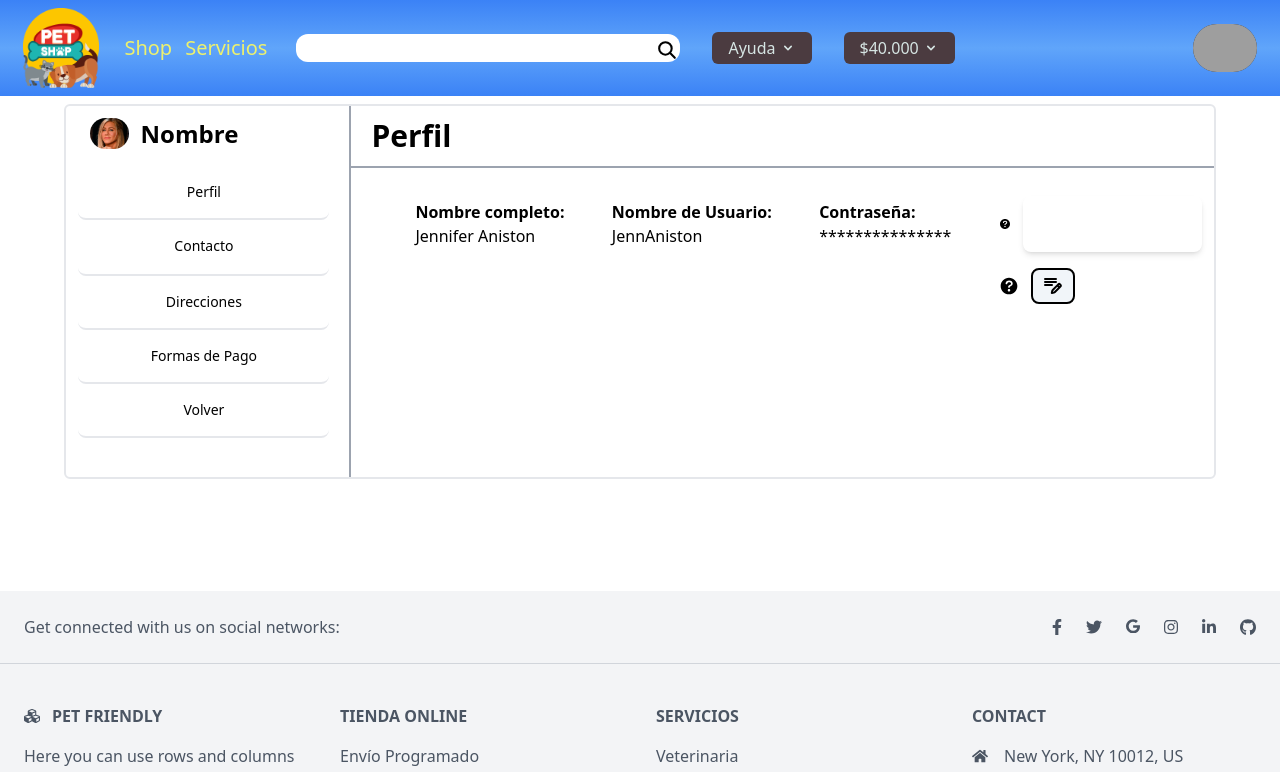
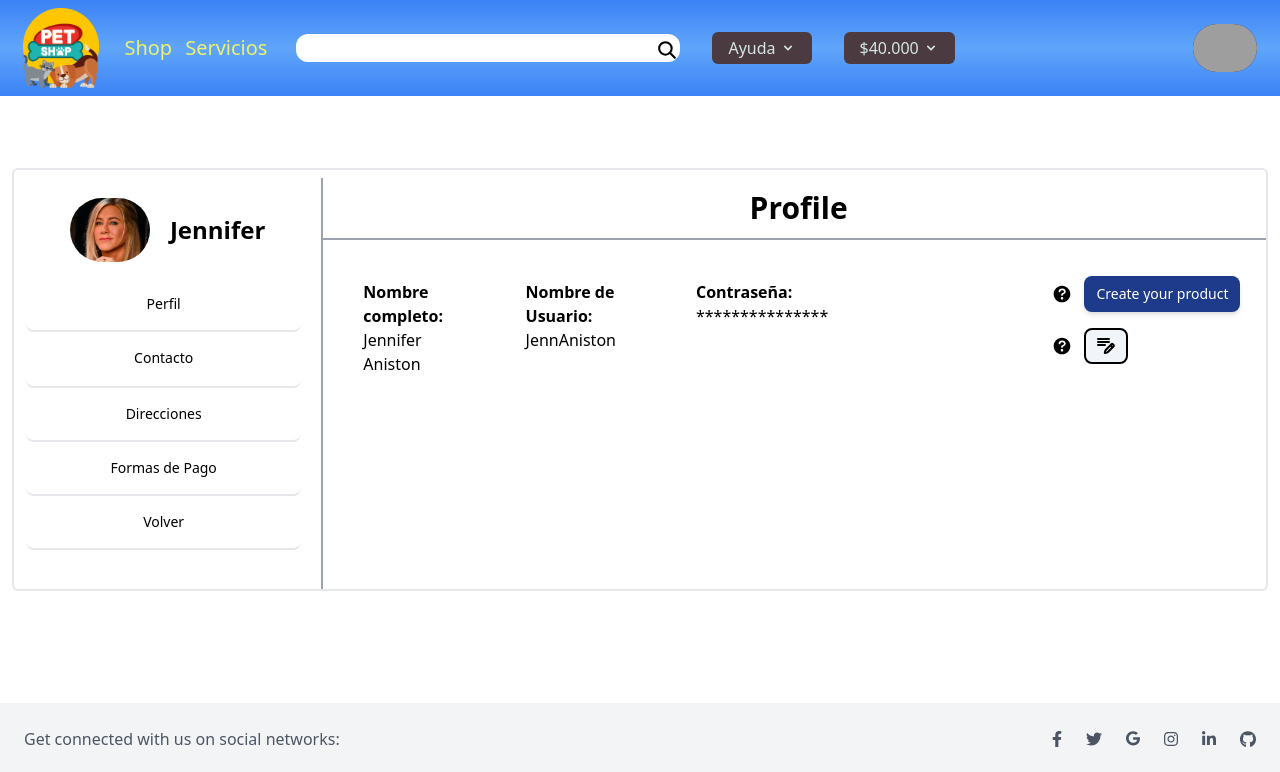
Before and after one commit to PetFriendlyUniverse/Henry-Pf, a React (Vite) app in the folder client/: page /profile/1 in a window 1280 px wide. Shown: the top 772 px of the page. Built offline with nearby package versions, Linux system fonts and the light colour scheme; grey boxes are pictures that could not be loaded.

Commit message:
estilos responsive de profile

```diff
--- a/client/src/components/Button/LinkButton.jsx
+++ b/client/src/components/Button/LinkButton.jsx
@@ -1,7 +1,7 @@
 function LinkButton({ component }) {
   return (
-    <button className="white mx-3 rounded-lg px-3 py-2 text-center text-sm font-medium text-white shadow-md hover:bg-blueHover focus:bg-blue-900">
-      {component} Register
+    <button className="mx-3 rounded-lg bg-blue-900 px-3 py-2 text-center text-sm font-medium text-white shadow-md hover:bg-blueHover">
+      {component}
     </button>
   );
 }
--- a/client/src/pages/ecommerce/Profile/Profile.jsx
+++ b/client/src/pages/ecommerce/Profile/Profile.jsx
@@ -17,15 +17,15 @@ function Profile() {
     setShowInfo(e.target.name);
   };
   return (
-    <div className=" flex justify-center py-28 px-3 pt-20 md:max-w-fit ">
-      <div className="mt-6 flex h-full w-11/12 rounded-md border-2">
+    <div className="flex justify-center py-28 px-3 pt-36 md:max-w-fit">
+      <div className="mt-6 flex h-full w-full flex-col rounded-md border-2 pt-2 sm:flex-row md:flex-row">
         <div className="mb-3 p-3 xl:w-96 ">
-          <div className="flex lg:w-40 ">
-            <div className="px-3 lg:max-w-3xl">
-              <img src={photoUser} alt="profile" className="rounded-full" />
+          <div class="flex flex-col items-center justify-center pt-2 sm:flex-row md:justify-between md:px-11">
+            <div class="mb-4 w-56 sm:mb-0 sm:w-72 md:w-20">
+              <img src={photoUser} alt="profile" class="rounded-full" />
             </div>
-            <div>
-              <h1 className="text-2xl font-black">{`Nombre`}</h1>
+            <div class="mx-0 text-center sm:text-left">
+              <h1 class="text-2xl font-black">{`Jennifer`}</h1>
             </div>
           </div>
           <div className="">
@@ -197,25 +197,33 @@ function Profile() {
             </div>
           </div>
         </div>
-        <div className="border-l-2 border-gray-400 lg:w-[1200px]">
+        <div className="border-gray-400 lg:w-[1200px] lg:border-l-2">
           {showInfo == "profile" ? (
             <div className="border-b-2 border-gray-400 p-3">
-              <h1 className="pl-2 text-3xl font-semibold">Perfil</h1>
+              <h1 className="flex justify-center pl-2 text-3xl font-semibold">
+                Profile
+              </h1>
             </div>
           ) : showInfo == "contact" ? (
             <div className="border-b-2 border-gray-400 p-3">
-              <h1 className="pl-2 text-3xl font-semibold">Contacto</h1>
+              <h1 className="flex justify-center pl-2 text-3xl font-semibold">
+                Contact
+              </h1>
             </div>
           ) : showInfo == "ubication" ? (
             <div className="border-b-2 border-gray-400 p-3">
-              <h1 className="pl-2 text-3xl font-semibold">Direcciones</h1>
+              <h1 className="flex justify-center pl-2 text-3xl font-semibold">
+                Adress
+              </h1>
             </div>
           ) : (
             <div className="border-b-2 border-gray-400 p-3">
-              <h1 className="pl-2 text-3xl font-semibold">Formas de Pago</h1>
+              <h1 className="flex justify-center pl-2 text-3xl font-semibold">
+                Payment
+              </h1>
             </div>
           )}
-          <div className="flex">
+          <div className="flex-col pt-2 lg:flex lg:flex-row">
             {showInfo == "profile" ? (
               <PersonalInfo />
             ) : showInfo == "contact" ? (
@@ -225,16 +233,16 @@ function Profile() {
             ) : (
               <Payment />
             )}
-            <div className=" pl-12 pt-5">
-              <div className="flex py-2">
-                <img src={interrogation} alt="help" className="w-3" />
+            <div class="flex pl-4 pt-5 sm:pl-12 md:flex-col">
+              <div class="flex py-2">
+                <img src={interrogation} alt="help" class="w-3 sm:w-5" />
                 <Link to="/profile/store/create">
-                  <LinkButton component={"Crea tu producto"} />
+                  <LinkButton component={"Create your product"} />
                 </Link>
               </div>
-              <div className="flex py-2">
-                <img src={interrogation} alt="help" className="w-5" />
-                <button className="mx-3 w-11 rounded-lg border-2 border-black bg-slate-100 px-2 py-1 hover:bg-slate-300">
+              <div class="flex py-2">
+                <img src={interrogation} alt="help" class="w-5" />
+                <button class="mx-3 w-11 rounded-lg border-2 border-black bg-slate-100 px-2 py-1 hover:bg-slate-300">
                   <img src={edit} alt="edit" />
                 </button>
               </div>
--- a/client/src/pages/ecommerce/Profile/components/Contacts.jsx
+++ b/client/src/pages/ecommerce/Profile/components/Contacts.jsx
@@ -1,21 +1,19 @@
 function Contacts() {
   return (
-    <div>
-      <div className="flex justify-between pt-6">
-        <div className="w-[600px] pl-16">
-          <div className="flex justify-between pt-2">
-            <div>
-              <h6 className="font-bold">Telefono:</h6>
-              <p>{`123456789`}</p>
-            </div>
-            <div>
-              <h6 className="font-bold">Contacto de emergencia:</h6>
-              <p>{`987654321`}</p>
-            </div>
-            <div>
-              <h6 className="font-bold">Correo Electronico:</h6>
-              <p>{`jennaniston@gmail.com`}</p>
-            </div>
+    <div class="flex flex-col justify-between py-6 sm:flex-row">
+      <div class="w-full px-4 sm:w-1/2 sm:px-0 md:w-2/3 lg:w-3/4 xl:w-4/5 2xl:w-5/6">
+        <div class="flex flex-col pt-2 sm:flex-row md:flex-row">
+          <div class="mb-2 px-10 sm:mb-0">
+            <h6 class="font-bold">Phone:</h6>
+            <p class="text-sm">123456789</p>
+          </div>
+          <div class="mb-2 px-10 sm:mb-0 ">
+            <h6 class="font-bold">Emergency Contact:</h6>
+            <p class="text-sm">987654321</p>
+          </div>
+          <div class="mb-2 px-10 sm:mb-0 ">
+            <h6 class="font-bold">E-mail:</h6>
+            <p class="text-sm">jennaniston@gmail.com</p>
           </div>
         </div>
       </div>
--- a/client/src/pages/ecommerce/Profile/components/Payment.jsx
+++ b/client/src/pages/ecommerce/Profile/components/Payment.jsx
@@ -2,14 +2,12 @@ import React from "react";
 
 function Payment() {
   return (
-    <div>
-      <div className="flex justify-between pt-6">
-        <div className="w-[600px] pl-16">
-          <div className="flex justify-between pt-2">
-            <div>
-              <h6 className="font-bold">Tarjeta</h6>
-              <p>{`Buenos Aires`}</p>
-            </div>
+    <div class="flex flex-col justify-between py-6 sm:flex-row">
+      <div class="w-full px-4 sm:w-1/2 sm:px-0 md:w-2/3 lg:w-3/4 xl:w-4/5 2xl:w-5/6">
+        <div class="flex flex-col pt-2 sm:flex-row md:flex-row">
+          <div class="mb-2 px-10 sm:mb-0">
+            <h6 className="font-bold">Tarjeta</h6>
+            <p>{`Buenos Aires`}</p>
           </div>
         </div>
       </div>
--- a/client/src/pages/ecommerce/Profile/components/PersonalInfo.jsx
+++ b/client/src/pages/ecommerce/Profile/components/PersonalInfo.jsx
@@ -1,21 +1,19 @@
 function PersonalInfo() {
   return (
-    <div>
-      <div className="flex justify-between pt-6">
-        <div className="w-[600px] pl-16">
-          <div className="flex justify-between pt-2">
-            <div>
+    <div class="flex flex-col justify-between py-6 sm:flex-row">
+      <div class="w-full px-4 sm:w-1/2 sm:px-0 md:w-2/3 lg:w-3/4 xl:w-4/5 2xl:w-5/6">
+        <div class="flex flex-col pt-2 sm:flex-row md:flex-row">
+          <div class="mb-2 px-10 sm:mb-0">
             <h6 className="font-bold">Nombre completo:</h6>
             <p>{`Jennifer Aniston`}</p>
           </div>
-            <div>
+          <div class="mb-2 px-10 sm:mb-0">
             <h6 className="font-bold">Nombre de Usuario:</h6>
             <p>{`JennAniston`}</p>
           </div>
-            <div>
+          <div class="mb-2 px-10 sm:mb-0">
             <h6 className="font-bold">Contraseña:</h6>
             <p>{`***************`}</p>
-            </div>
           </div>
         </div>
       </div>
--- a/client/src/pages/ecommerce/Profile/components/Ubication.jsx
+++ b/client/src/pages/ecommerce/Profile/components/Ubication.jsx
@@ -2,22 +2,20 @@ import React from "react";
 
 function Ubication() {
   return (
-    <div>
-      <div className="flex justify-between pt-6">
-        <div className="w-[600px] pl-16">
-          <div className="flex justify-between pt-2">
-            <div>
+    <div class="flex flex-col justify-between py-6 sm:flex-row">
+      <div class="w-full px-4 sm:w-1/2 sm:px-0 md:w-2/3 lg:w-3/4 xl:w-4/5 2xl:w-5/6">
+        <div class="flex flex-col pt-2 sm:flex-row md:flex-row">
+          <div class="mb-2 px-10 sm:mb-0">
             <h6 className="font-bold">Provincia:</h6>
             <p>{`Buenos Aires`}</p>
           </div>
-            <div>
+          <div class="mb-2 px-10 sm:mb-0">
             <h6 className="font-bold">Localidad</h6>
             <p>{`Villa Gessell`}</p>
           </div>
-            <div>
+          <div class="mb-2 px-10 sm:mb-0">
             <h6 className="font-bold">Direccion</h6>
             <p>{`Calle Falsa 123`}</p>
-            </div>
           </div>
         </div>
       </div>
```
Lines whose indentation alone changed are shown as unchanged.
